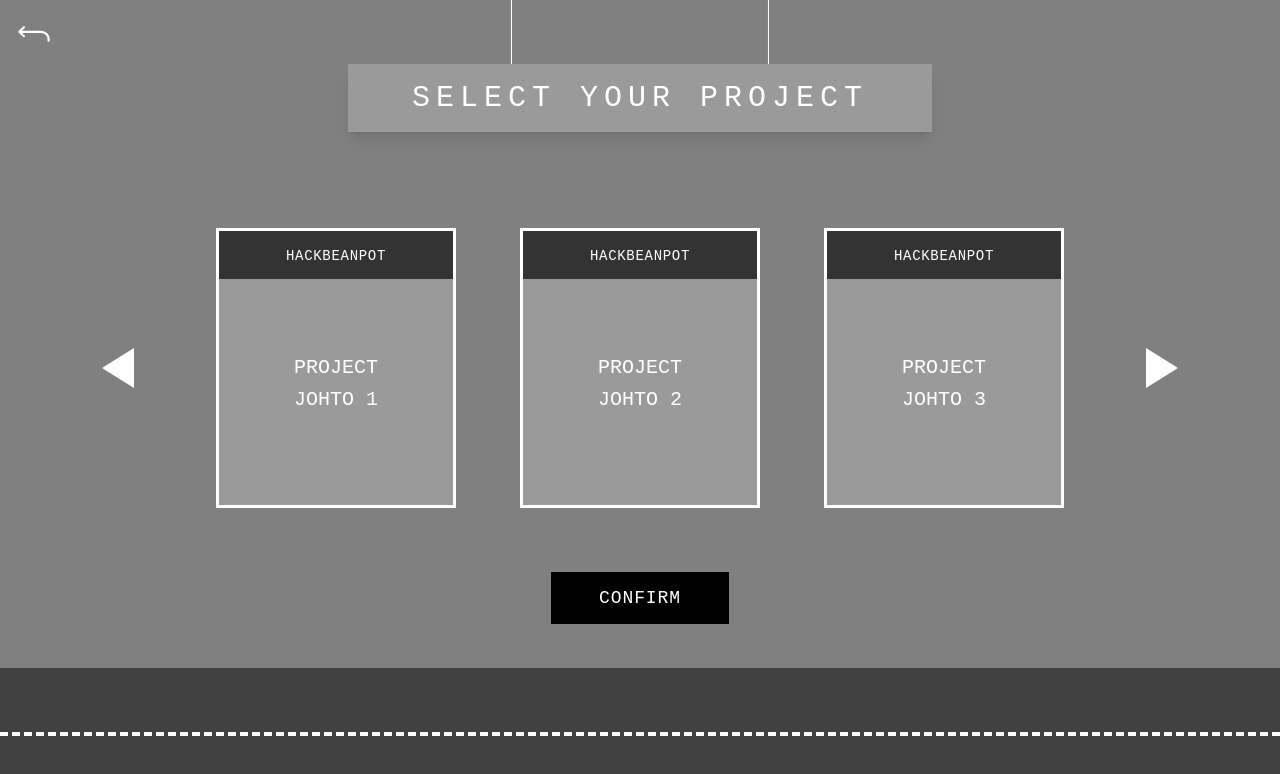
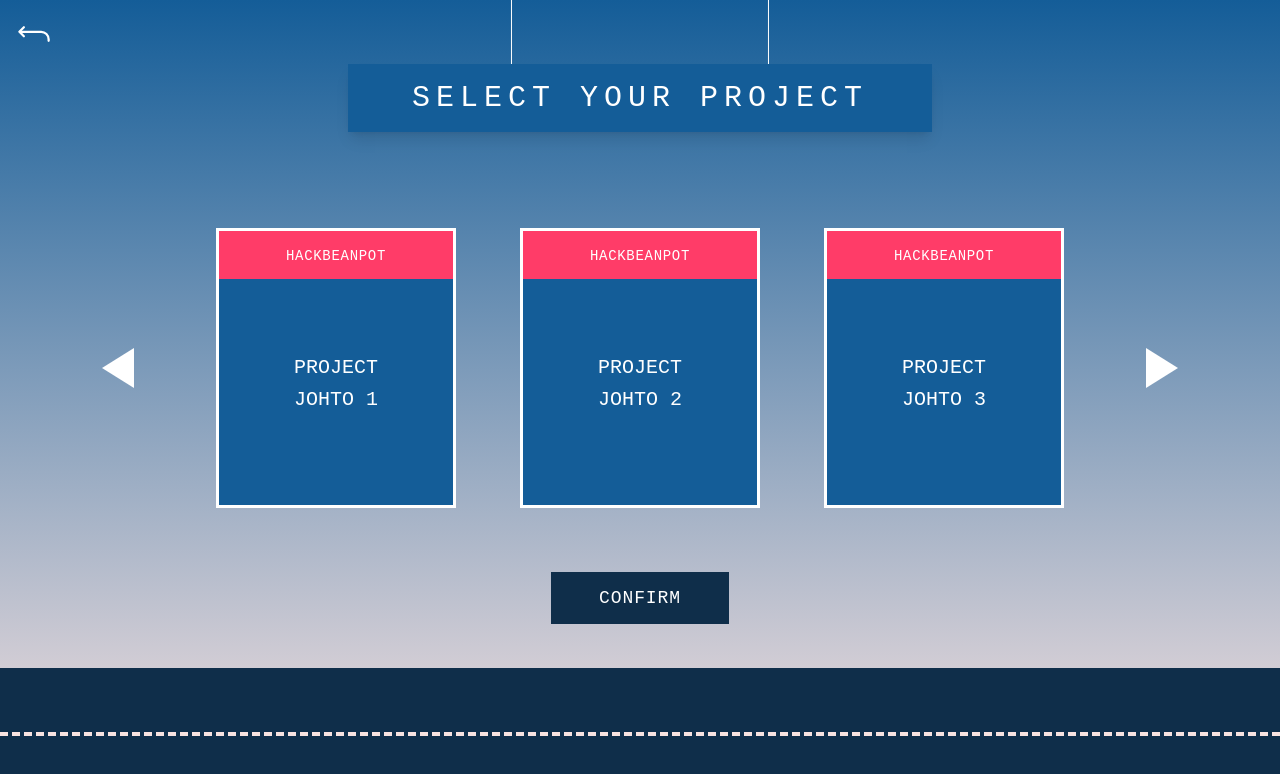
Before and after one commit to denniwang/IssueExpress, a Next.js app: page /protected/repositories in a window 1280 px wide. Shown: the top 774 px of the page. Built offline with nearby package versions, Linux system fonts and the light colour scheme.

Commit message:
applied css color

```diff
--- a/app/components/RoadFooter.tsx
+++ b/app/components/RoadFooter.tsx
@@ -1,7 +1,7 @@
 export default function RoadFooter() {
   return (
-    <div className="fixed bottom-0 left-0 right-0 bg-[#414141] py-16">
-      <div className="border-t-4 border-dashed border-white"></div>
+    <div className="fixed bottom-0 left-0 right-0 bg-[#0F2E4A] py-16">
+      <div className="border-t-4 border-dashed border-[#F7E3E1]"></div>
     </div>
   );
 }
--- a/app/components/project-selector.tsx
+++ b/app/components/project-selector.tsx
@@ -46,7 +46,7 @@ export default function ProjectSelector() {
   if (!isClient) return null;
 
   return (
-    <div className="w-full flex flex-col items-center">
+    <div className="w-full flex flex-col items-center h-screen bg-gradient-to-b from-[#145D98] to-[#F7E3E1]">
       <div className="absolute top-4 left-4">
         <IoReturnUpBackOutline
           className="text-white text-4xl cursor-pointer"
@@ -59,7 +59,7 @@ export default function ProjectSelector() {
           <div className="w-[1px] h-16 bg-white mx-32" />
           <div className="w-[1px] h-16 bg-white mx-32" />
         </div>
-        <div className="bg-[#9A9A9A] px-16 py-4 mt-16 shadow-lg">
+        <div className="bg-[#145D98] px-16 py-4 mt-16 shadow-lg drop-shadow-xs">
           <h1 className="text-3xl font-retro text-white tracking-[0.2em]">
             SELECT YOUR PROJECT
           </h1>
@@ -90,8 +90,8 @@ export default function ProjectSelector() {
               key={project.id}
               className="shield-container w-[240px] h-[280px] flex-shrink-0 transition-transform duration-300 hover:scale-105"
             >
-              <div className="shield relative bg-[#9A9A9A] w-full h-full flex flex-col items-center justify-center text-center border-[3px] border-white">
-                <div className="absolute top-0 left-0 right-0 bg-[#333333] py-3 shield-header">
+              <div className="shield relative bg-[#145D98] w-full h-full flex flex-col items-center justify-center text-center border-[3px] border-white">
+                <div className="absolute top-0 left-0 right-0 bg-[#FF3C68] py-3 shield-header">
                   <span className="font-retro text-white text-sm tracking-wider">
                     {project.organization}
                   </span>
@@ -122,7 +122,7 @@ export default function ProjectSelector() {
 
       {/* Confirm button */}
       <button
-        className="bg-black hover:bg-gray-900 text-white font-retro px-12 py-3 text-lg tracking-wider"
+        className="bg-[#0F2E4A] hover:bg-gray-900 text-white font-retro px-12 py-3 text-lg tracking-wider"
         onClick={handleConfirm}
       >
         CONFIRM
```
